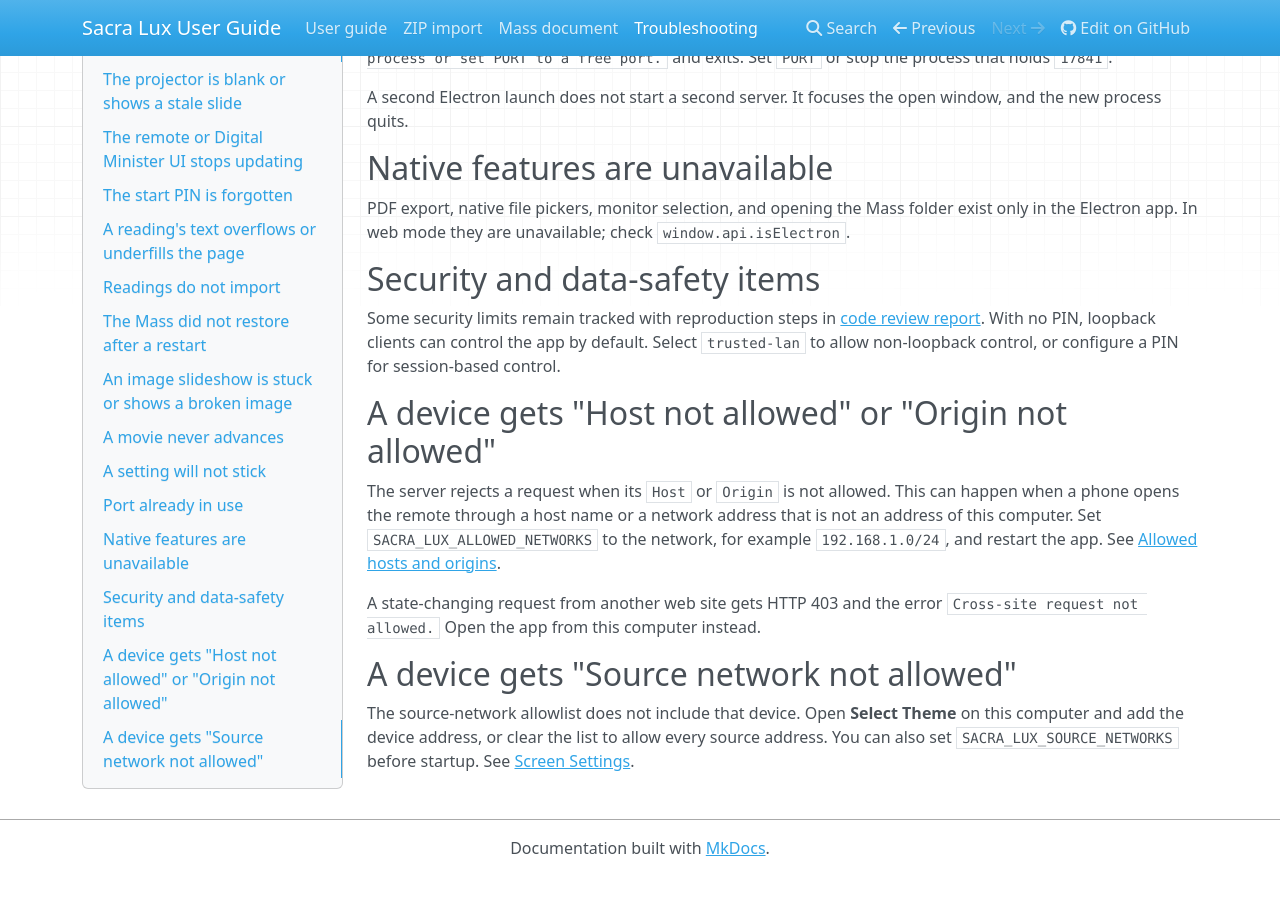
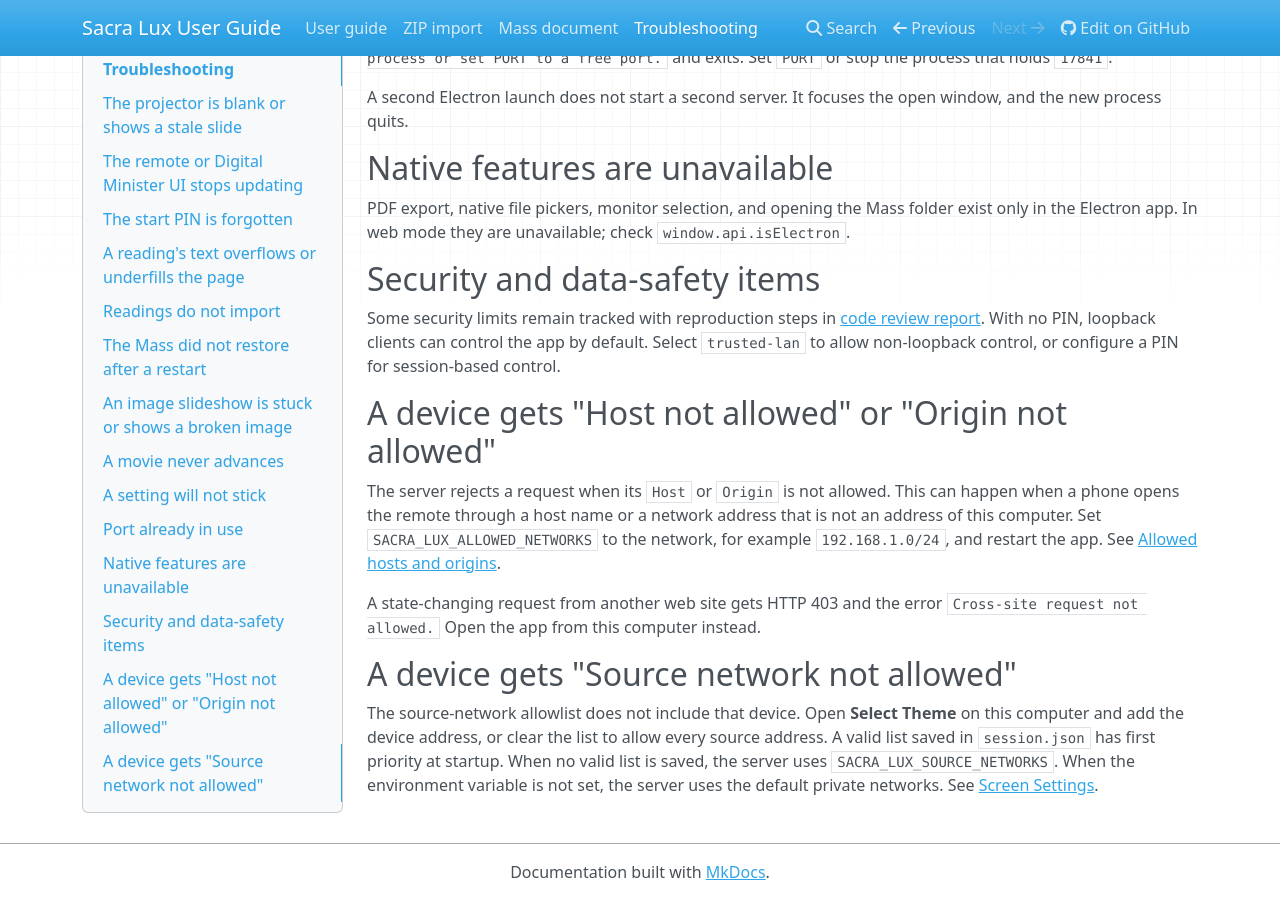
Before and after one commit to Saint-Therese-Of-Lisieux-Parish/sacra_lux, an MkDocs documentation site: the page built from docs/troubleshooting.md, in a window 1280 px wide and 900 px high, scrolled down 1841 px. Built offline with MkDocs 1.6.1, drawn with Linux system fonts in a browser that asks for light colours; nearby versions of some CDN libraries; before the commit the page ends 2717 px from its top, so only the background shows below that.

Commit message:
fix(security): honor source network environment settings
Use SACRA_LUX_SOURCE_NETWORKS when no saved source-network list exists, while keeping a saved list as the higher-priority setting. Document the startup order, add tests, and raise the package version. Files changed: README.md, docs/codebase_info.md, docs/troubleshooting.md, sacra-lux/package.json, sacra-lux/package-lock.json, sacra-lux/src/state.js, and the source-network tests. Refs #619

```diff
--- a/docs/troubleshooting.md
+++ b/docs/troubleshooting.md
@@ -122,5 +122,7 @@
 
 The source-network allowlist does not include that device. Open **Select Theme**
 on this computer and add the device address, or clear the list to allow every
-source address. You can also set `SACRA_LUX_SOURCE_NETWORKS` before startup.
+source address. A valid list saved in `session.json` has first priority at startup.
+When no valid list is saved, the server uses `SACRA_LUX_SOURCE_NETWORKS`.
+When the environment variable is not set, the server uses the default private networks.
 See [Screen Settings](user-guide.md#screen-settings).
```
Also changed, not shown: README.md (+5 -1 lines), docs/codebase_info.md (+1 -1 lines), 5 other files.
